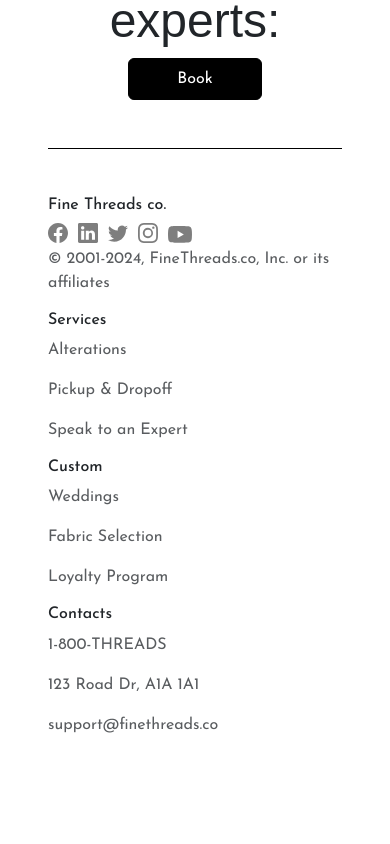
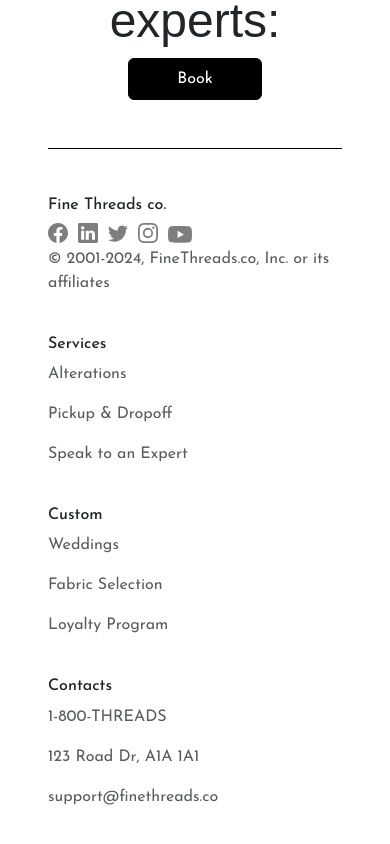
Before and after one commit to FineThreadsCo/FineThreadsCo.github.io, a React (Vite) app: page /#/ in a window 390 px wide. Shown: the part 1317-2161 px from the top of the page. Before the commit the page ends 2086 px from the top, so only its background shows below. Built offline with nearby package versions, Linux system fonts and the light colour scheme; a web font is replaced by a local one.

Commit message:
responsive footer

```diff
--- a/src/components/Booking.jsx
+++ b/src/components/Booking.jsx
@@ -23,7 +23,7 @@ function Booking() {
       </p>
 
       <div className="row border rounded my-5 p-4 mb-4">
-        <div className="col">
+        <div className="col-12 col-md">
           <div className="row">
             <div className="col">
               <label htmlFor="firstName">
@@ -64,7 +64,7 @@ function Booking() {
             </div>
           </div>
         </div>
-        <div className="col">
+        <div className="col-12 col-md">
           <div className="row">
             <div className="col">
               <label htmlFor="date-picker">
--- a/src/components/Footer.jsx
+++ b/src/components/Footer.jsx
@@ -10,11 +10,10 @@ import {
 
 function Footer() {
   return (
-    <div className="border-top-line mt-auto mx-5">
-      <footer className="footer bg-white text-dark">
+    <footer className="footer bg-white text-dark border-top-line mt-auto mx-5">
       <div className="pt-5 pb-3">
         <div className="row">
-            <div className="col-md-4 d-flex flex-column justify-content-between">
+          <div className="col-md-4 d-flex flex-column justify-content-between mb-md-0 mb-4">
             <h6>Fine Threads co.</h6>
             <div className="icon-row">
               <Facebook
@@ -43,9 +42,9 @@ function Footer() {
               © 2001-2024, FineThreads.co, Inc. or its affiliates
             </p>
           </div>
-            <div className="col-md-8">
+          <div className="col-md-8 mb-md-0 mb-4">
             <div className="row">
-                <div className="col-md-4">
+              <div className="col-md-4 mb-md-0 mb-4">
                 <h6>Services</h6>
                 <ul className="list-unstyled text-small">
                   <li>
@@ -71,7 +70,7 @@ function Footer() {
                   </li>
                 </ul>
               </div>
-                <div className="col-md-4">
+              <div className="col-md-4 mb-md-0 mb-4">
                 <h6>Custom</h6>
                 <ul className="list-unstyled text-small">
                   <li>
@@ -97,7 +96,7 @@ function Footer() {
                   </li>
                 </ul>
               </div>
-                <div className="col-md-4">
+              <div className="col-md-4 mb-md-0 mb-4">
                 <h6>Contacts</h6>
                 <ul className="list-unstyled text-small">
                   <li>
@@ -124,7 +123,6 @@ function Footer() {
         </div>
       </div>
     </footer>
-    </div>
   );
 }
 
```
Lines whose indentation alone changed are shown as unchanged.
